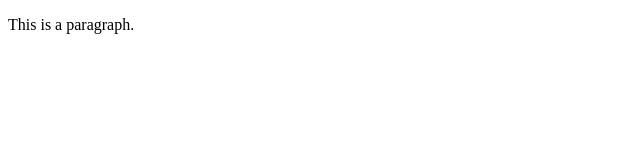
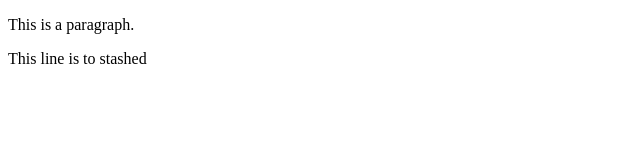
Before and after one commit to ubaid0409/New-Practise, a plain HTML site: page index.html in a window 1280 px wide. Shown: the whole page, without its empty margins (0-640 px from the left). Drawn offline with Linux system fonts and the light colour scheme.

Commit message:
Added an satshed

```diff
--- a/index.html
+++ b/index.html
@@ -7,5 +7,6 @@
 </head>
 <body>
     <p>This is a paragraph.</p>
+    <p>This line is to stashed</p>
 </body>
 </html>
```
